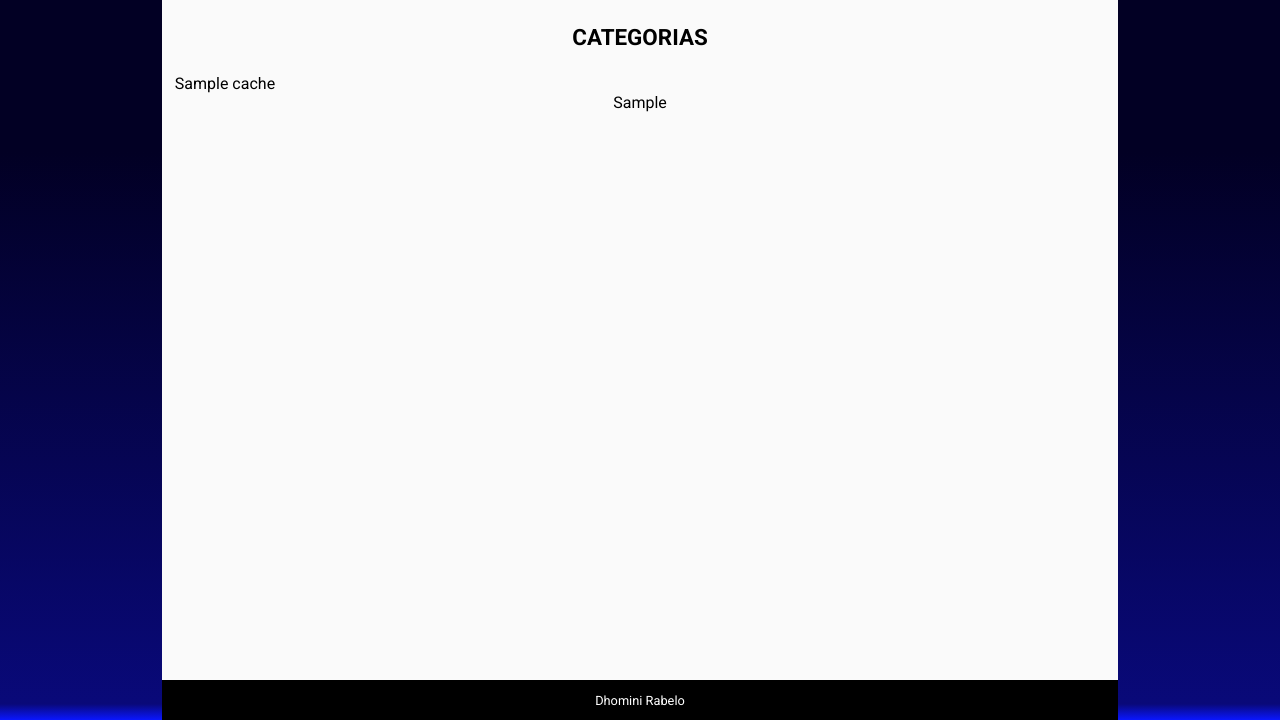
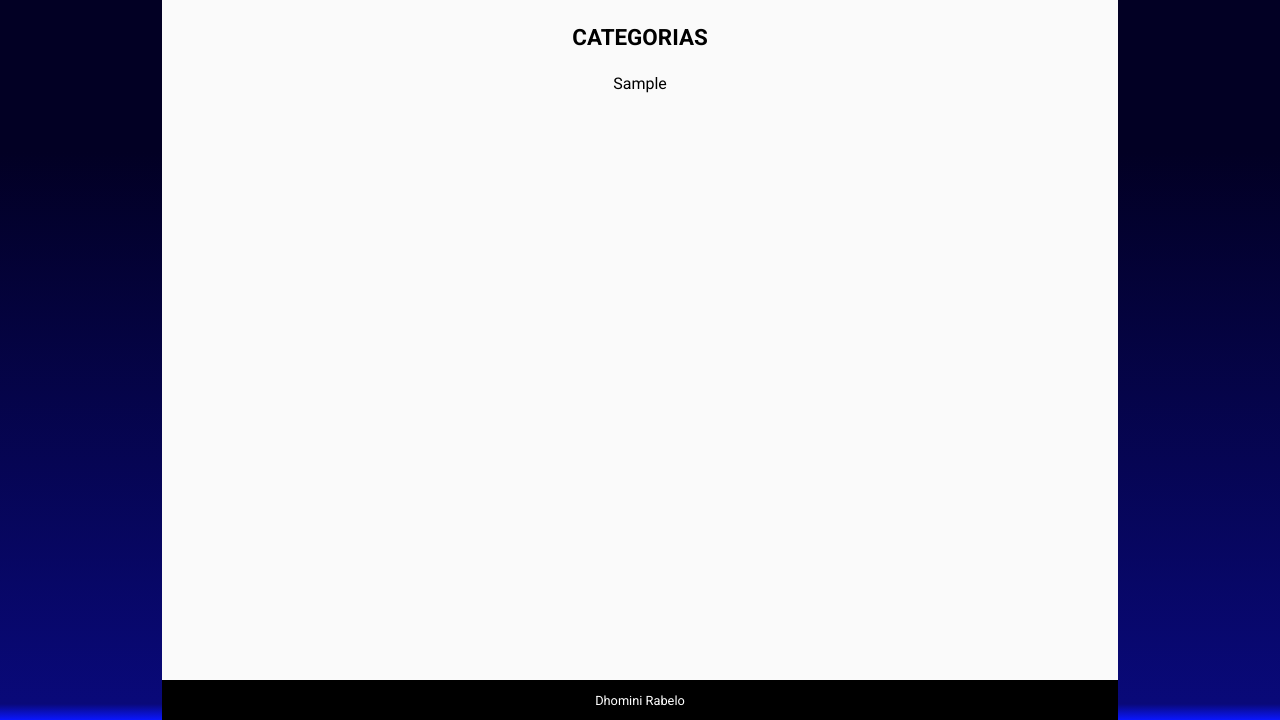
Before and after one commit to bridgecrew-perf6/Meus-projetos, a Python web app: template project/frontend/templates/pages/index.html in a window 1280 px wide. Shown: the part 80-800 px from the top of the page. Run offline with Jinja, Linux system fonts and the light colour scheme; the template is opened without the code that fills it: most values are stand-ins (such as "Sample title", 1, 10 or a date in 2020).

Commit message:
del cache test

```diff
--- a/project/backend/core/views.py
+++ b/project/backend/core/views.py
@@ -1,4 +1,3 @@
-from django.core.cache import cache
 from django.shortcuts import render
 from Fast.utils.main import get_cache_or_error, if_none
 from Fast.django.decorators.cache.main import static_page
@@ -8,7 +7,7 @@ BP = 'pages/' # base path
 
 @static_page
 def index(request):
-    context = {'category_list': get_cache_or_error('index'), 'cache': cache.get('index')}
+    context = {'category_list': get_cache_or_error('index')}
     return render(request, f'{BP}/index.html', context)
 
 
--- a/project/frontend/templates/pages/index.html
+++ b/project/frontend/templates/pages/index.html
@@ -7,7 +7,6 @@
 {% block body %}
 <main>
     <h1 class="title">CATEGORIAS</h1>
-    {{cache}}
     <div class="box-container">
         {{ category_list }}
     </div>
```
